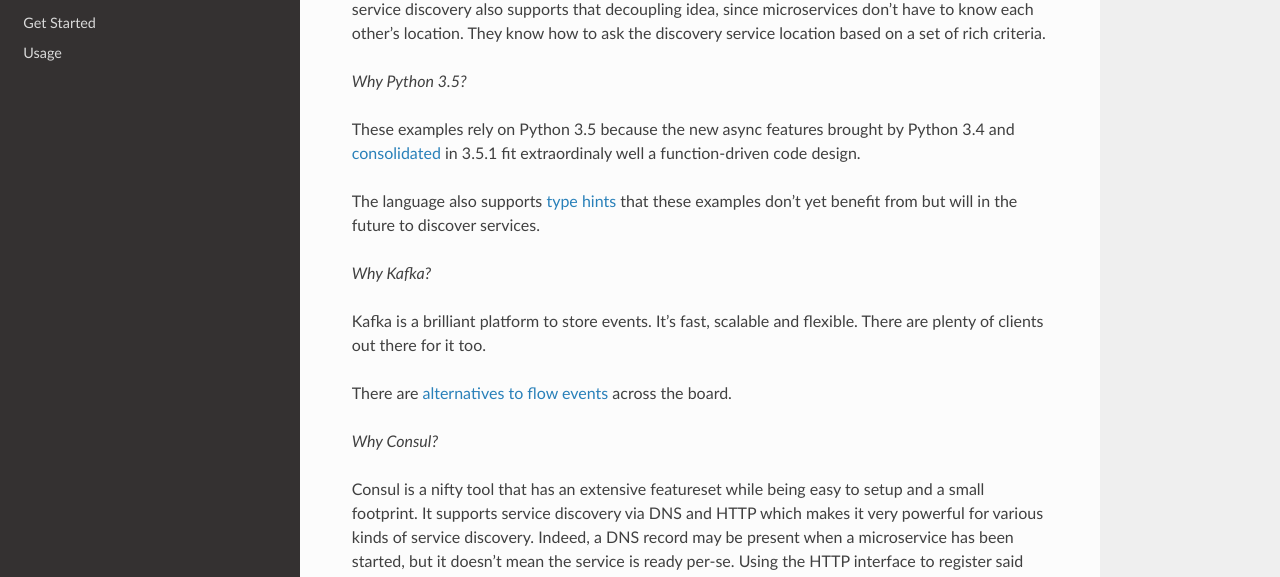
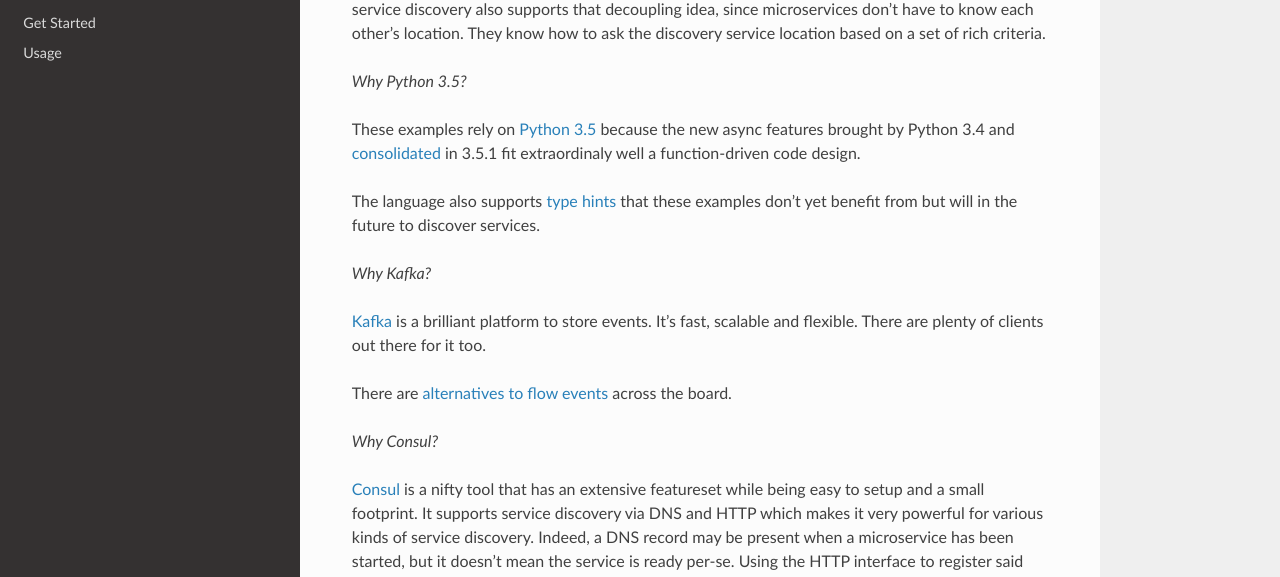
Before and after one commit to Lawouach/event-driven-microservice, a Sphinx documentation site: the page built from docs/source/index.rst, in a window 1280 px wide and 900 px high, scrolled down 1565 px. Shown: the part 138-715 px from the top of the window. Built offline with Sphinx 7.4.7 and the Read the Docs theme 2.0.0, drawn with Linux system fonts in a browser that asks for light colours; some of the changed lines change nothing that is shown; some of the changed text lies outside the part shown.

Commit message:
the web is made of links

```diff
--- a/docs/source/index.rst
+++ b/docs/source/index.rst
@@ -65,8 +65,8 @@
 
 *Why Python 3.5?*
 
-These examples rely on Python 3.5 because the new
-async features brought by Python 3.4 and
+These examples rely on `Python 3.5 <https://docs.python.org/3/whatsnew/3.5.html>`_
+because the new async features brought by Python 3.4 and
 `consolidated <https://docs.python.org/3/whatsnew/3.5.html#whatsnew-pep-492>`_
 in 3.5.1 fit extraordinaly well a function-driven
 code design.
@@ -77,16 +77,16 @@
 
 *Why Kafka?*
 
-Kafka is a brilliant platform to store events. It's fast, scalable
-and flexible. There are plenty of clients out there for
-it too.
+`Kafka <http://kafka.apache.org/>`_ is a brilliant platform
+to store events. It's fast, scalable and flexible. There are
+plenty of clients out there for it too.
 
 There are `alternatives to flow events <http://muoncore.io/>`_
 across the board.
 
 *Why Consul?*
 
-Consul is a nifty tool that has an extensive featureset
+`Consul <https://www.consul.io/>`_ is a nifty tool that has an extensive featureset
 while being easy to setup and a small footprint. It supports
 service discovery via DNS and HTTP which makes it very
 powerful for various kinds of service discovery. Indeed,
```
